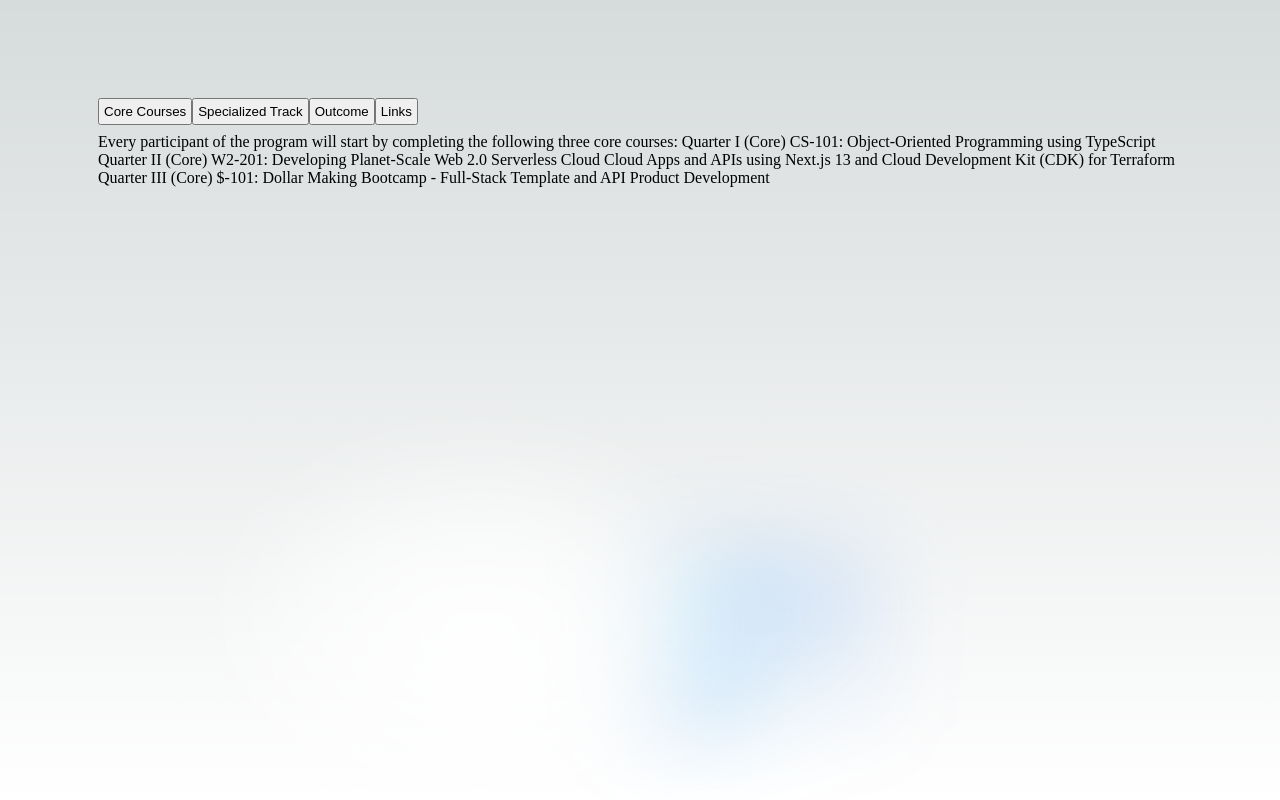
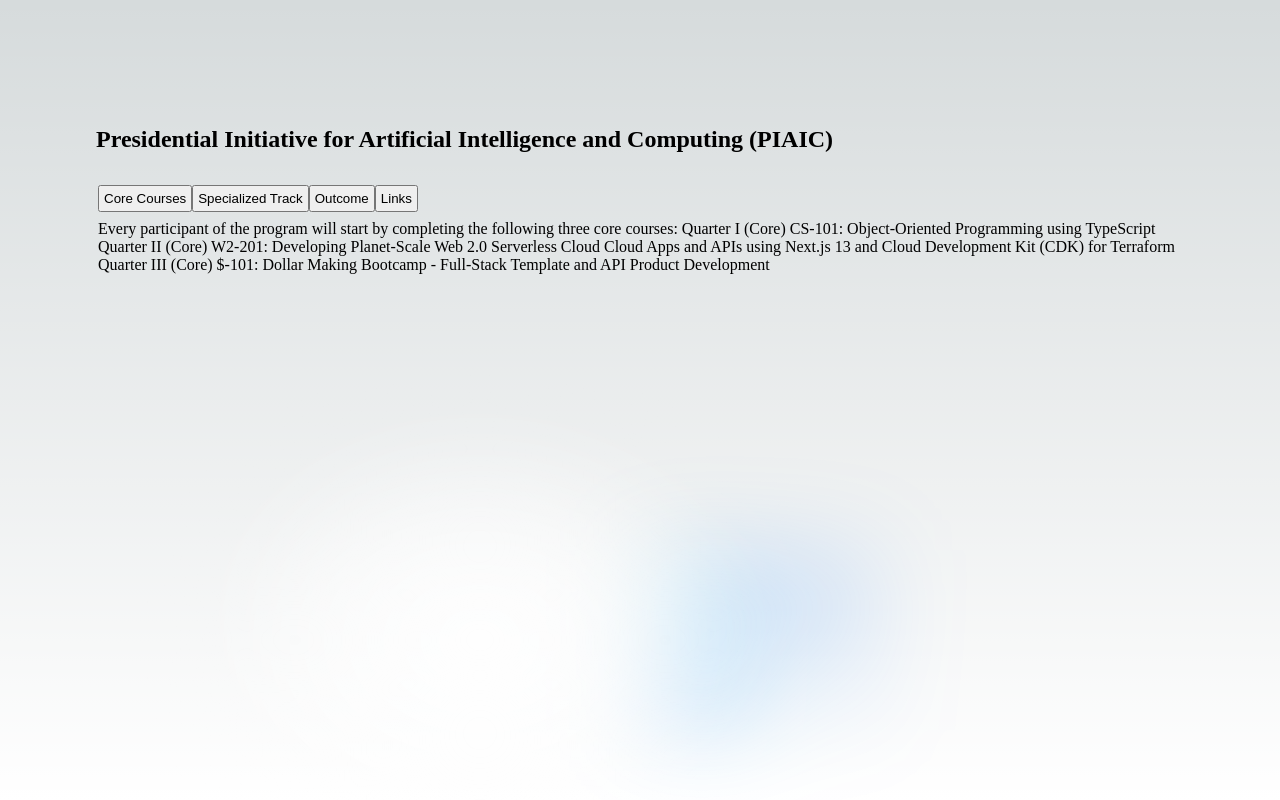
Before and after one commit to fazzyA/PIAIC-syllabus, a Next.js app: page / in a window 1280 px wide. Built offline with nearby package versions, Linux system fonts and the light colour scheme.

Commit message:
header added

```diff
--- /dev/null
+++ b/components/header.js
@@ -0,0 +1,13 @@
+import { Divider, Heading } from '@chakra-ui/react'
+
+
+  export default function Header() {
+
+    return (
+      <div   w="100%" color='black'>
+    <Heading my={30} >Presidential Initiative for Artificial Intelligence and Computing (PIAIC)
+   </Heading>
+   <Divider />
+    </div>
+    );
+  }
--- a/components/navigation.js
+++ b/components/navigation.js
@@ -18,7 +18,7 @@
         <Tab  p={4}>Outcome</Tab>
         <Tab  p={4}>Links</Tab>
       </TabList>
-      <TabPanels my={8}>
+      <TabPanels my={8} backgroundColor='light'>
         <TabPanel>
         Every participant of the program will start by completing the following three core courses:
 
--- a/pages/index.tsx
+++ b/pages/index.tsx
@@ -3,6 +3,7 @@
 import { Inter } from '@next/font/google'
 import styles from '@/styles/Home.module.css'
 import Navigation from '../components/navigation'
+import Header from '../components/header'
 
 const inter = Inter({ subsets: ['latin'] })
 
@@ -17,6 +18,7 @@
       </Head>
       <main className={styles.main}>
         <div >
+          <Header />
           <Navigation />
 
         </div>
```
Also changed, not shown: components/footer.js (added).
